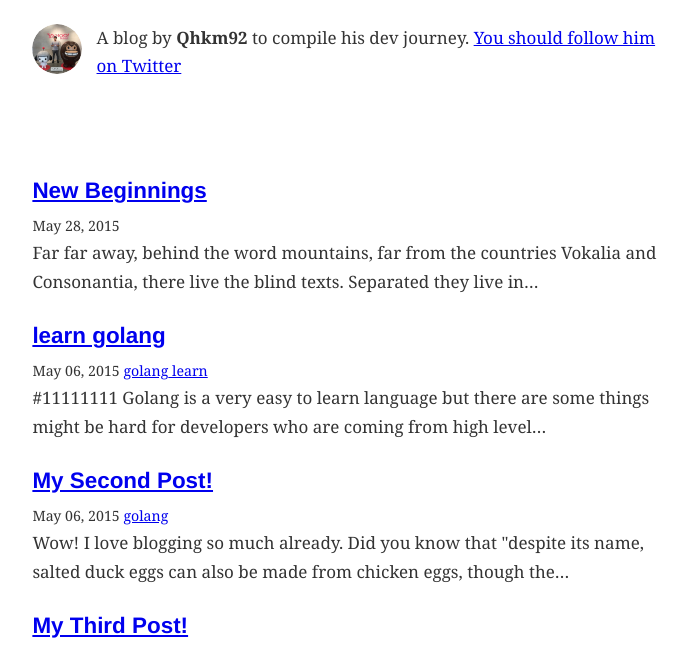
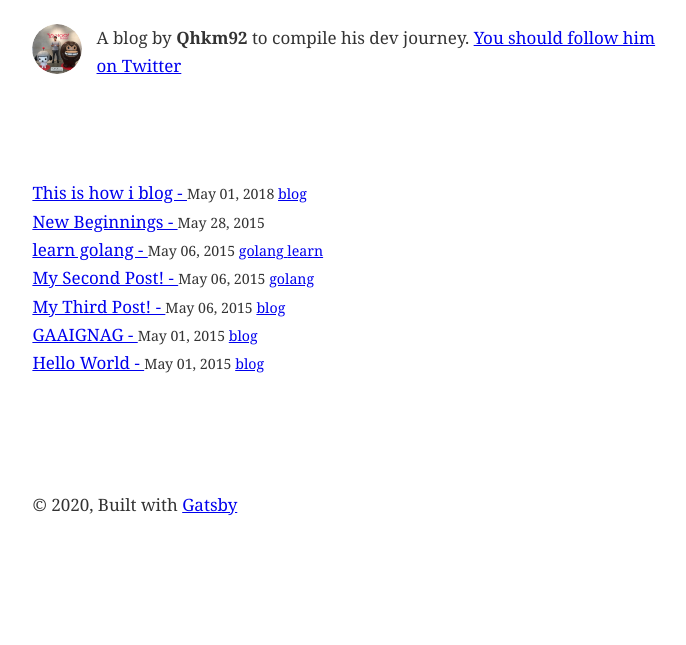
Before and after one commit to Qhkm92/my-blog, a Gatsby site: page / in a window 1280 px wide. Shown: the part 94-739 px from the top of the page, without its empty margins (289-975 px from the left). Built offline with nearby package versions, Linux system fonts and the light colour scheme; Gatsby itself is replaced by a stand-in of ours; some packages are replaced by stand-ins of ours.

Commit message:
add more content

````diff
--- /dev/null
+++ b/content/blog/test-golang.md
@@ -0,0 +1,14 @@
+---
+title: This is how i blog
+date: "2018-05-01T22:12:03.284Z"
+categories: ["blog"]
+---
+
+This is the blog im writing on golang
+How we can add more pattern to this
+
+```js
+function() {
+    console.log('hello')
+}
+```
--- a/src/pages/index.js
+++ b/src/pages/index.js
@@ -23,15 +23,15 @@ class BlogIndex extends React.Component {
           const title = node.frontmatter.title || node.fields.slug;
           return (
             <div key={node.fields.slug}>
-              <h3
+              <span
                 style={{
                   marginBottom: rhythm(1 / 4),
                 }}
               >
                 <Link style={{ boxShadow: `none` }} to={node.fields.slug}>
-                  {title}
+                  {`${title} - `}
                 </Link>
-              </h3>
+              </span>
               <small>{node.frontmatter.date} </small>
               {node &&
                 node.frontmatter &&
@@ -44,11 +44,13 @@ class BlogIndex extends React.Component {
                     </Link>
                   );
                 })}
-
-              <p dangerouslySetInnerHTML={{ __html: node.excerpt }} />
             </div>
           );
         })}
+        <br />
+        <br />
+        <br />
+        <br />
       </Layout>
     );
   }
````
